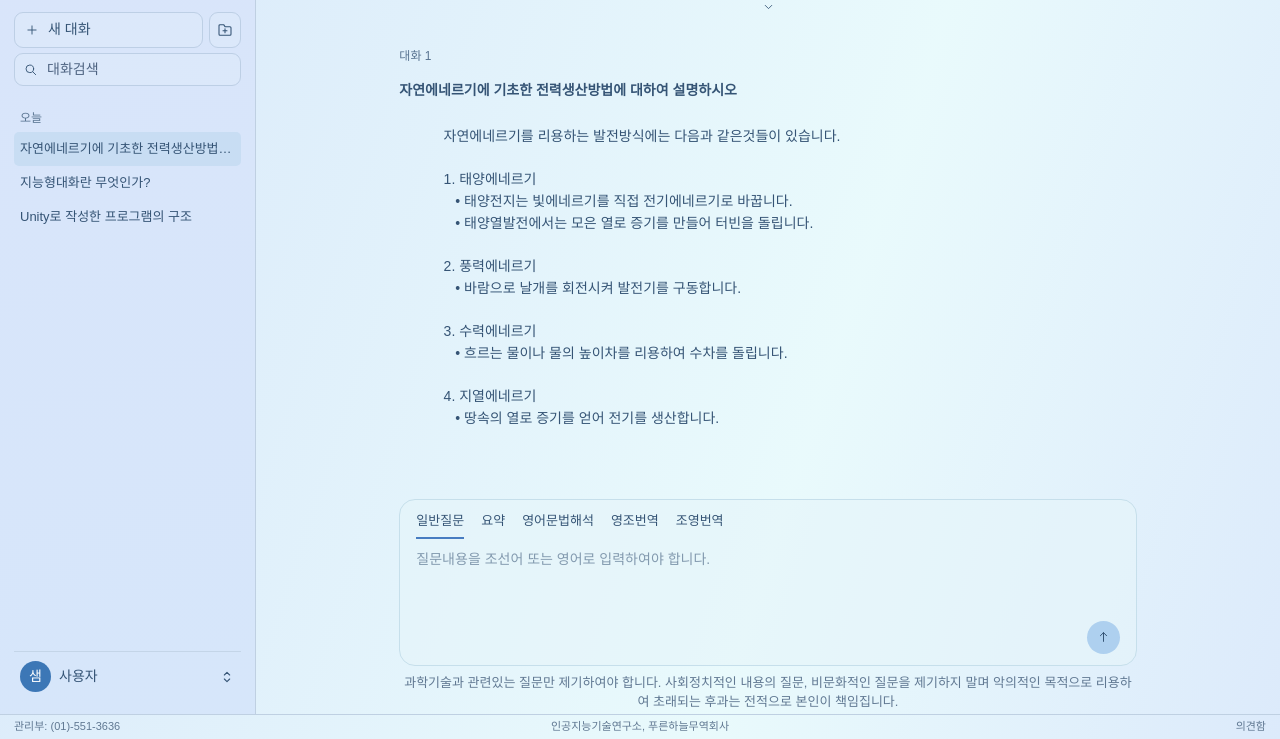
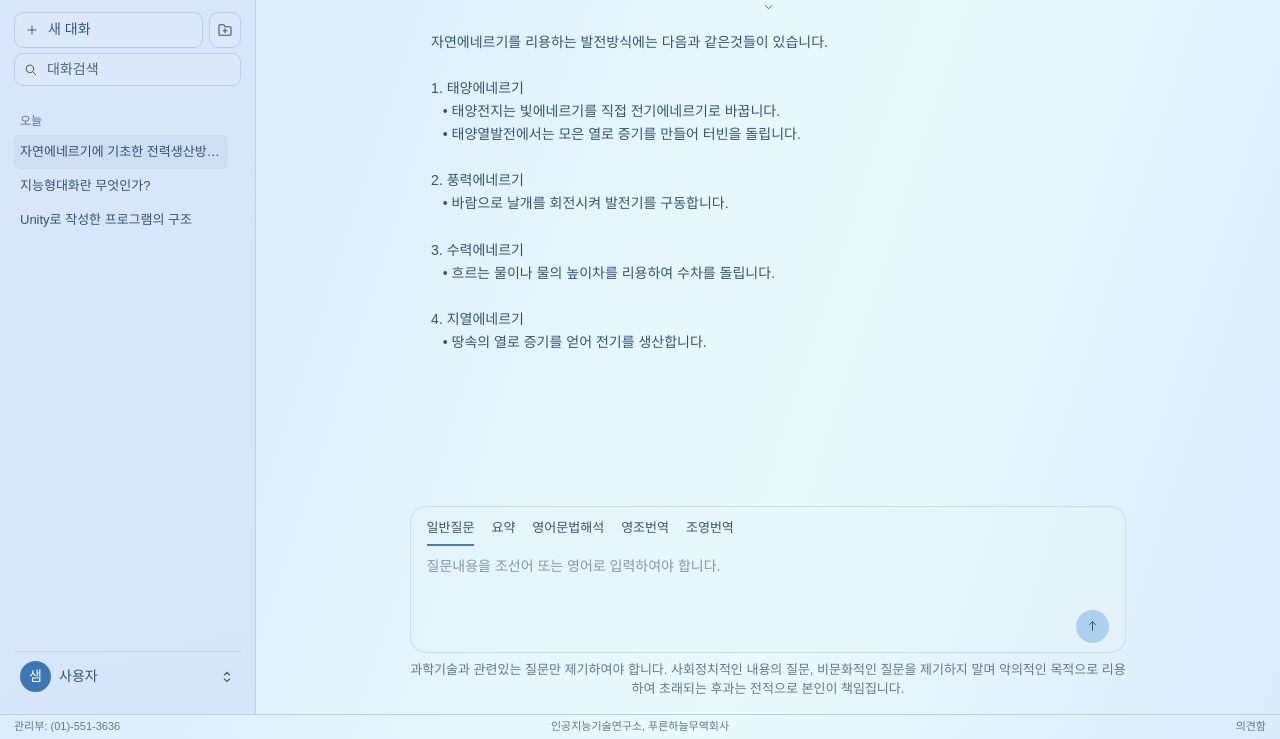
Before and after one commit to Kevin0412/wisdom-fountain, a plain HTML site: page index.html in a window 1280 px wide. Shown: the part 61-800 px from the top of the page. Drawn offline with Linux system fonts and the light colour scheme.

Commit message:
Refine interface proportions to match exhibition footage

```diff
--- a/index.html
+++ b/index.html
@@ -28,6 +28,36 @@ main{min-height:0}
 #credit{text-align:center;overflow-wrap:anywhere}
 #feedback{justify-self:end;align-self:end;font:inherit;padding:2px 0 0}
 @media(max-width:720px){#notice{width:94%;font-size:10px}.statusbar{padding:3px 6px;gap:4px;font-size:10px}#contactNumber{display:block}}
+
+/* Align the desktop composition with the exhibition footage. */
+.history{overflow-y:auto;overflow-x:hidden;scrollbar-gutter:stable;padding-right:3px;scrollbar-width:thin;scrollbar-color:#9cb7d0 transparent}
+.history::-webkit-scrollbar{width:5px}
+.history::-webkit-scrollbar-thumb{background:#9cb7d0;border-radius:4px}
+.history::-webkit-scrollbar-track{background:transparent}
+.history button{padding-block:7px}
+.history h3{margin-top:19px}
+.history .active{background:#c8dbef99}
+.turn{padding:12px 0 16px}
+.turn>small{display:block;margin-bottom:6px}
+.turn .question{margin:8px 0 14px}
+.turn .answer{margin:12px 0 12px 3%;line-height:1.65}
+.turn.single-short>small,.turn.single-short>.question{position:absolute;width:1px;height:1px;padding:0;margin:-1px;overflow:hidden;clip-path:inset(50%);white-space:nowrap}
+.turn.single-short .answer{margin-top:0}
+.composer{padding-bottom:9px}
+textarea{height:64px}
+#notice{margin:8px auto 15px}
+@media(min-width:721px){
+ .inner,.composer,#notice{width:min(70%,860px)}
+}
+@media(max-width:720px){
+ .turn{padding:10px 0}
+ #notice{margin-bottom:5px}
+ textarea{height:64px}
+}
+@media(max-height:520px){
+ #notice{margin-bottom:3px}
+ textarea{height:45px}
+}
 </style>
 <div class="workspace"><aside><div class="brand"><span class="mark"><svg aria-hidden="true" viewBox="0 0 24 24" fill="none" stroke="currentColor" stroke-width="1.6" stroke-linecap="round" stroke-linejoin="round"><ellipse cx="12" cy="12" rx="11" ry="4.5" transform="rotate(-22 12 12)"/><circle fill="currentColor" cx="12" cy="12" r="4"/></svg></span><span id="brandText"></span><button id="collapse" class="icon-btn"><svg aria-hidden="true" viewBox="0 0 24 24" fill="none" stroke="currentColor" stroke-width="1.6" stroke-linecap="round" stroke-linejoin="round"><rect x="3" y="4" width="18" height="16" rx="2.5"/><path d="M9 4v16m7-11-3 3 3 3"/></svg></button></div>
 <div class="side-actions"><button class="new" id="newChat"><svg aria-hidden="true" viewBox="0 0 24 24" fill="none" stroke="currentColor" stroke-width="1.6" stroke-linecap="round" stroke-linejoin="round"><path d="M12 5v14M5 12h14"/></svg><span></span></button><button id="folder" class="icon-btn"><svg aria-hidden="true" viewBox="0 0 24 24" fill="none" stroke="currentColor" stroke-width="1.6" stroke-linecap="round" stroke-linejoin="round"><path d="M3 7V5.5A1.5 1.5 0 0 1 4.5 4H10l2 3h7.5A1.5 1.5 0 0 1 21 8.5v10a1.5 1.5 0 0 1-1.5 1.5h-15A1.5 1.5 0 0 1 3 18.5Z"/><path d="M12 10v6m-3-3h6"/></svg></button></div>
@@ -159,7 +189,7 @@ function refreshAtMidnight(){
  setTimeout(()=>{renderHistory();refreshAtMidnight()},next-now);
 }
 document.addEventListener('visibilitychange',()=>{if(!document.hidden)renderHistory()});
-function render(){const c=chats[current];$('title').textContent=c.q[0]?.q||msg('newChat');$('turns').replaceChildren();c.q.forEach(({q,a},i)=>{const n=el('section','','turn');n.append(el('small',msg('turn')+' '+(i+1)),messageBody(q,'question'),messageBody(a,'answer'));$('turns').append(n)});renderHistory();Array.from($('tabs').children).forEach((b,i)=>b.setAttribute('aria-pressed',String(i===c.mode)));$('scroll').scrollTop=$('scroll').scrollHeight}
+function render(){const c=chats[current];$('title').textContent=c.q[0]?.q||msg('newChat');$('title').title=$('title').textContent;$('turns').replaceChildren();c.q.forEach(({q,a},i)=>{const n=el('section','','turn');if(c.q.length===1&&q.length<=100&&!q.includes('\n'))n.classList.add('single-short');n.append(el('small',msg('turn')+' '+(i+1)),messageBody(q,'question'),messageBody(a,'answer'));$('turns').append(n)});renderHistory();Array.from($('tabs').children).forEach((b,i)=>b.setAttribute('aria-pressed',String(i===c.mode)));$('scroll').scrollTop=$('scroll').scrollHeight}
 modes.forEach((name,i)=>{const b=el('button',name);b.title=hints[i];b.onclick=()=>{if(busy)return;chats[current].mode=i;save();render()};$('tabs').append(b)});
 $('settings').onclick=()=>{if(busy)return;$('language').value=language();$('base').value=cfg.base||'';$('model').value=cfg.model||'';$('key').value=key;$('config').showModal()};$('cancel').onclick=()=>$('config').close();
 $('form').onsubmit=e=>{e.preventDefault();cfg={language:$('language').value,base:$('base').value.trim(),model:$('model').value.trim()};key=$('key').value.trim();localStorage.setItem('wisdom-config',JSON.stringify(cfg));localize();$('status').textContent='';render();$('config').close();document.body.classList.remove('open');$('draft').focus()};
```
